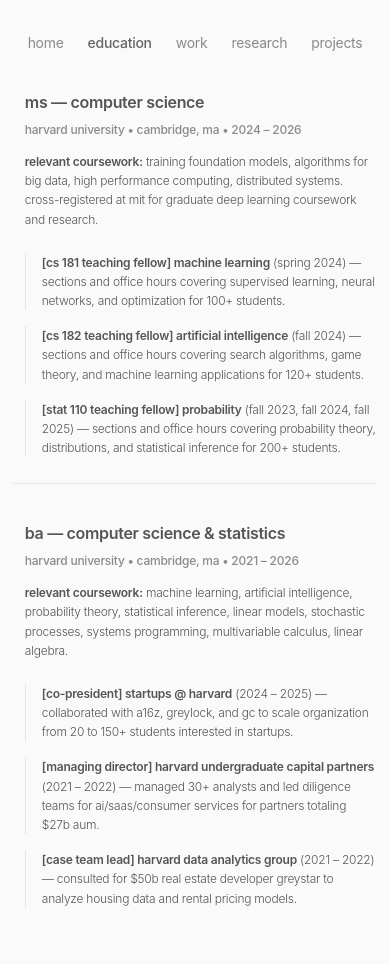
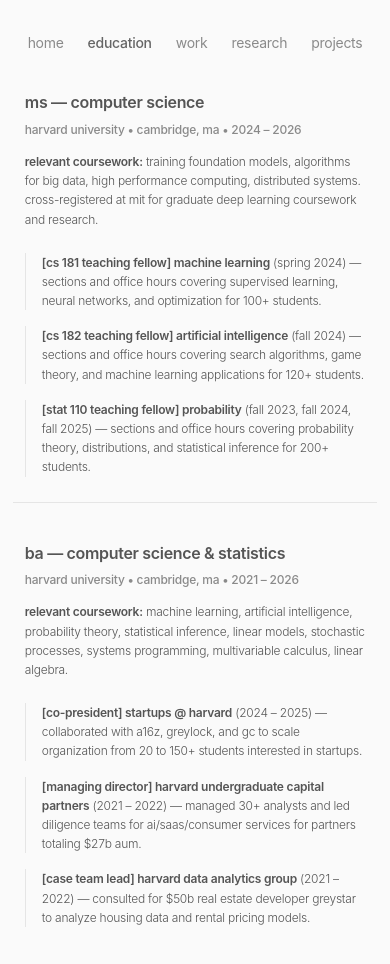
Before and after one commit to evanjiang943/evanjiang943.github.io, a plain HTML site: page education.html in a window 390 px wide. Drawn offline with Linux system fonts and the light colour scheme.

Commit message:
Add right padding and reduce content-to-socials spacing
- Add 12px right padding to match left padding on home and education pages
- Reduce content-to-socials spacing from 24px to 16px for tighter layout
- Both pages now have symmetric 12px left/right padding on content
- Closer spacing between home page content and social links

```diff
--- a/styles.css
+++ b/styles.css
@@ -823,7 +823,7 @@ a:hover {
         --mobile-spacing-md: 16px;
         --mobile-spacing-lg: 24px;
         --mobile-spacing-xl: 32px;
-        --mobile-content-to-socials: 24px;
+        --mobile-content-to-socials: 16px;
     }
 
     html {
@@ -1091,15 +1091,17 @@ a:hover {
 
     /* Mobile content and social alignment - consistent spacing */
 
-    /* Add extra left padding to home page content */
+    /* Add extra left and right padding to home page content */
     .page-home .hero-name,
     .page-home .intro-text {
         padding-left: 12px;
-    }
-
-    /* Add extra left padding to education page content */
+        padding-right: 12px;
+    }
+
+    /* Add extra left and right padding to education page content */
     .page-education .simple-item {
         padding-left: 12px;
+        padding-right: 12px;
     }
 
 
```
